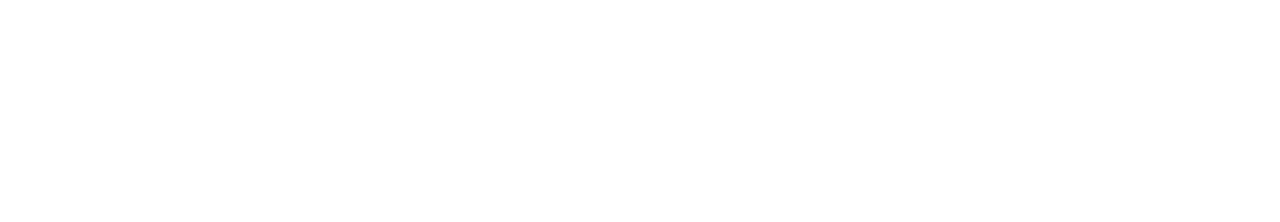
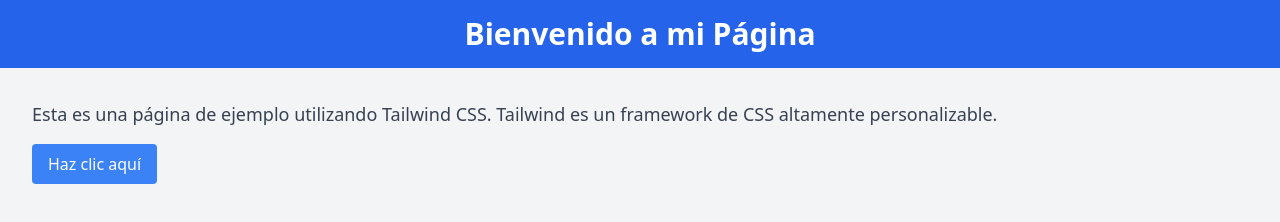
Before and after one commit to MillerMora/SportModa, a website: page index.html in a window 1280 px wide. Drawn offline with Linux system fonts and the light colour scheme.

Commit message:
instalacion correcta de tailwind

```diff
--- a/index.html
+++ b/index.html
@@ -4,8 +4,20 @@
     <meta charset="UTF-8">
     <meta name="viewport" content="width=device-width, initial-scale=1.0">
     <title>SportModa</title>
+    <link rel="stylesheet" href="./tailwindcss/output.css">
 </head>
-<body>
+<body class="bg-gray-100">
+    <header class="bg-blue-600 text-white p-4 text-center">
+      <h1 class="text-3xl font-bold">Bienvenido a mi Página</h1>
+    </header>
 
-</body>
+    <main class="p-8">
+      <p class="text-gray-700 text-lg">
+        Esta es una página de ejemplo utilizando Tailwind CSS. Tailwind es un framework de CSS altamente personalizable.
+      </p>
+      <button class="mt-4 px-4 py-2 bg-blue-500 text-white rounded hover:bg-blue-700">
+        Haz clic aquí
+      </button>
+    </main>
+  </body>
 </html>
--- a/Views/CSS/tailwind/tailwind.config.js
+++ b/tailwind.config.js
@@ -1,6 +1,6 @@
 /** @type {import('tailwindcss').Config} */
 module.exports = {
-  content: [],
+  content: ["./Views/**/*.{html,js}"],
   theme: {
     extend: {},
   },
```
Also changed, not shown: tailwindcss/prubea.html (added, +22 -0 lines), package.json (renamed from Views/CSS/tailwind/package.json), tailwindcss/input.css (line endings or trailing spaces), tailwindcss/output.css, 2 other files.
